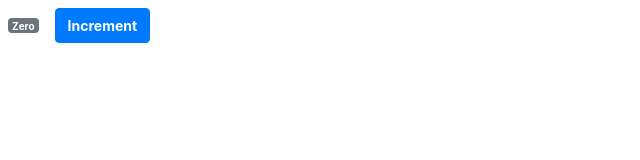
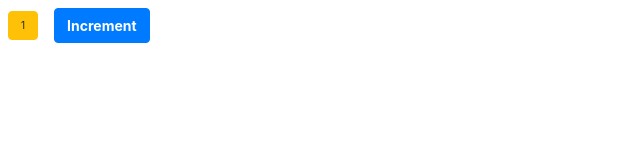
Before and after one commit to ahmadhori/react-shopping-list, a React (Create React App) app: page / in a window 1280 px wide. Shown: the top 160 px of the page, without its empty margins (0-640 px from the left). Built offline with nearby package versions, Linux system fonts and the light colour scheme.

Commit message:
rendering classes dynamically

```diff
--- a/src/components/counter.jsx
+++ b/src/components/counter.jsx
@@ -1,8 +1,7 @@
 import React, { Component } from "react";
-
 class Counter extends Component {
   state = {
-    count: 0
+    count: 1
   };
 
   styles = {
@@ -12,7 +11,7 @@ class Counter extends Component {
   render() {
     return (
       <div>
-        <span style={this.styles} className="badge badge-secondary m-2">
+        <span style={this.styles} className={this.counterClasses()}>
           {this.formatCount()}
         </span>
         <button
@@ -28,6 +27,10 @@ class Counter extends Component {
   formatCount() {
     return this.state.count == 0 ? "Zero" : this.state.count;
   }
+
+  counterClasses() {
+    return this.state.count == 0 ? "btn btn-danger m-2" : "btn btn-warning m-2";
+  }
 }
 
 export default Counter;
```
